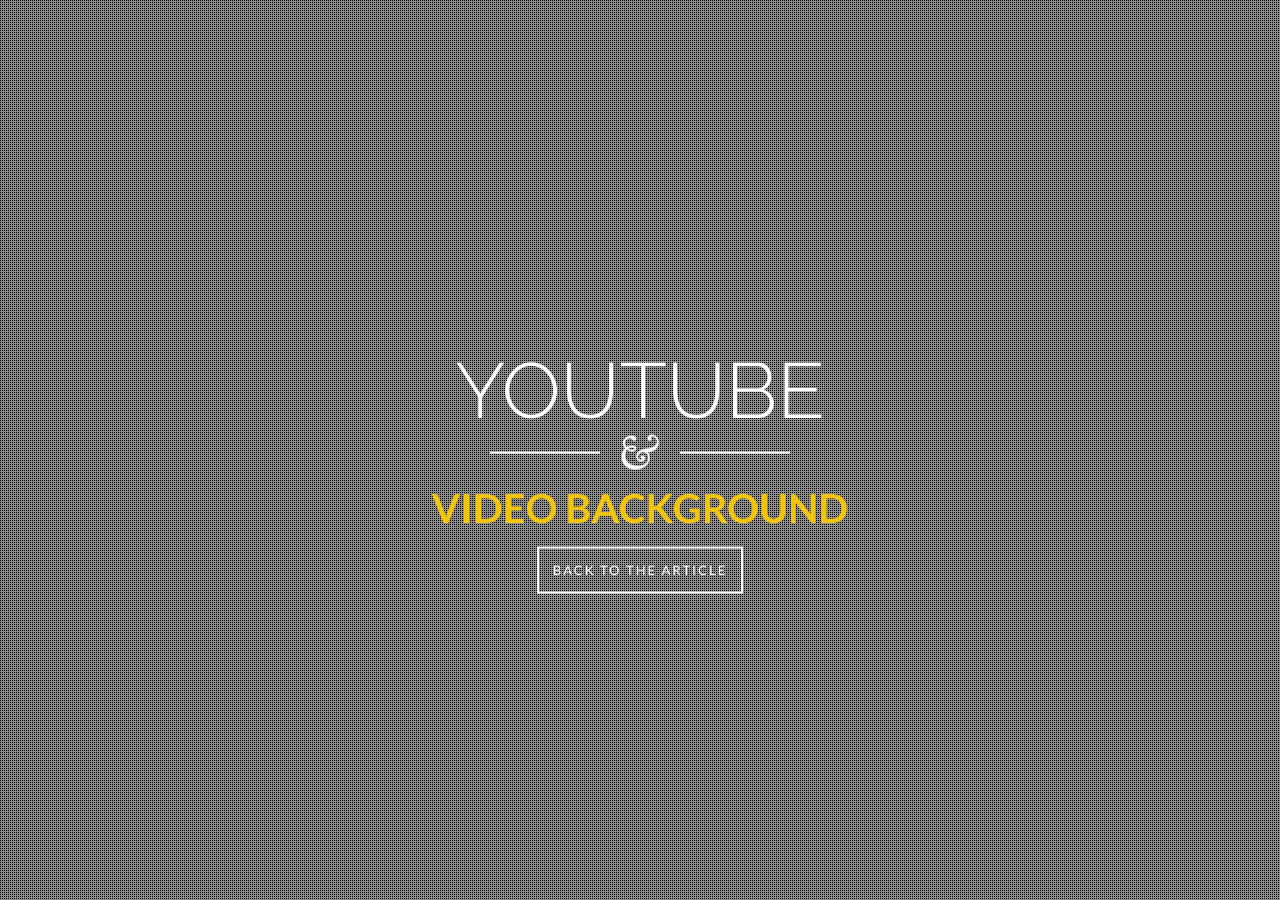
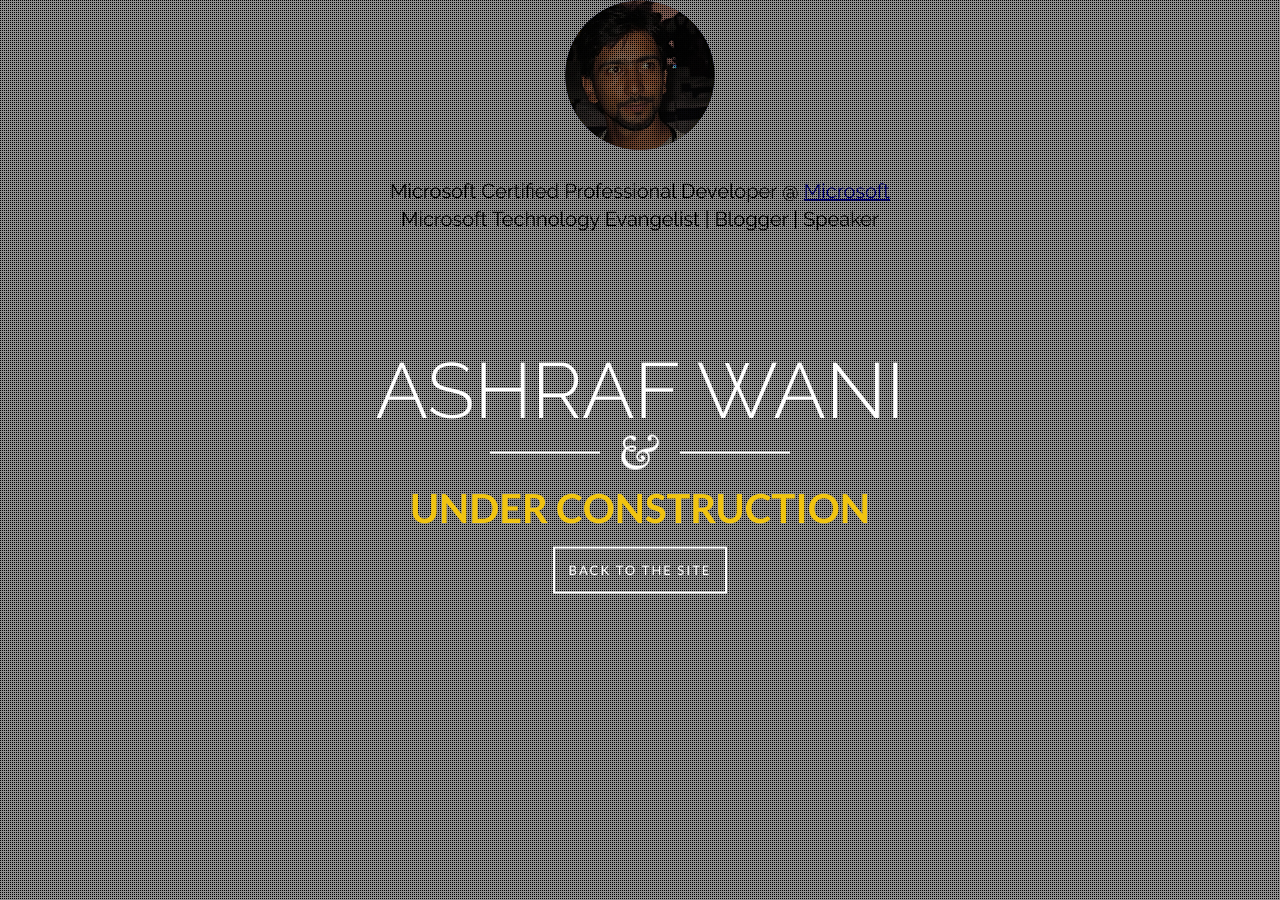
Before and after one commit to ashrafwani/ashrafwani.github.io, a Jekyll site: the page indexbeta.html, which Jekyll copies as it is, in a window 1280 px wide and 900 px high. Built offline with Jekyll 4.4.1, drawn with Linux system fonts in a browser that asks for light colours; nearby versions of some CDN libraries; some of the changed text lies outside the part shown.

Commit message:
Update indexbeta.html

```diff
--- a/indexbeta.html
+++ b/indexbeta.html
@@ -1,7 +1,7 @@
 <!DOCTYPE html>
 <head>
     <meta charset="utf-8">
-    <title>Modernize Your Site: Building a YouTube Video Background  </title>
+    <title>Beta | Ashraf Wani</title>
     <meta name="author" content="Sam Norton">
     <meta name="viewport" content="width=device-width, initial-scale=1, minimum-scale=1, maximum-scale=1">
 
@@ -25,45 +25,24 @@
     <section class="big-background">
         <a id="bgndVideo" class="player" data-property="{videoURL:'https://www.youtube.com/watch?v=iNJdPyoqt8U',containment:'body',autoPlay:true, mute:true, startAt:0, opacity:1}"></a>
 
+        <div id="background">
+            <a href="/"><img class="junaid-background" src="images/ashraf.jpg" alt="" /></a>
+                <div class="teaser">
+                    <p>
+                    Microsoft Certified Professional Developer @ <a href="http://developer.microsoft.com">Microsoft</a><br>
+                    Microsoft Technology Evangelist | Blogger | Speaker</p>
+                    </p>
+                </div>
+        </div>
+
         <div class="pattern"></div>
             <div class="big-background-container">
-                    <h1 class="big-background-title">YOUTUBE</h1>
+                    <h1 class="big-background-title">ASHRAF WANI</h1>
                     <div class="divider"></div>
-                    <h1 id="colorize">VIDEO BACKGROUND</h1>
-                    <a href="http://designmodo.com/video-background-website/" class="big-background-btn">Back to the Article</a>
+                    <h1 id="colorize">UNDER CONSTRUCTION</h1>
+                    <a href="http://ashrafwani.com/" class="big-background-btn">BACK TO THE SITE</a>
             </div>
     </section>
 
-
-
-    <div class="wrapper">
-
-    <section class="about-section">
-
-                <div class="about-section-container">
-                    <h2 class="about-section-title">USE A COOL YOUTUBE VIDEO BACKGROUND</h2>
-                    <p>Wondering how you might add a video background on your site? <br/>It's so easy! Introducing jQuery MB.YTPlayer, a jQuery plugin that enables you to display Youtube videos on your webpages. <br/>It's so awesome that it can transform your Youtube video into an HTML background at ease! No slow server loading time!</p>
-                    <a href="https://github.com/pupunzi/jquery.mb.YTPlayer" target="_blank" class="about-section-btn">Check it here</a>
-                </div>
-
-    </section>
-
-
-     <section class="small-background-section">
-     <div class="pattern"></div>
-                    <div class="small-background-container">
-                        <h2 class="small-background-title"><span>Find us on social media</span></h2>
-                         <ul class="socials">
-                        <li><a href="https://www.facebook.com/designmodo" target="_blank"><i class="fa fa-facebook-square fa-3x"></i></a></li>
-                        <li><a href="https://twitter.com/Designmodo" target="_blank"><i class="fa fa-twitter-square fa-3x"></i></a></li>
-                        <li><a href="https://plus.google.com/+Designmodo" target="_blank"><i class="fa fa-google-plus-square fa-3x"></i></a></li>
-
-                        </ul>
-                    </div>
-    </section>
-
-
-</div>
-
 </body>
 </html>
```
